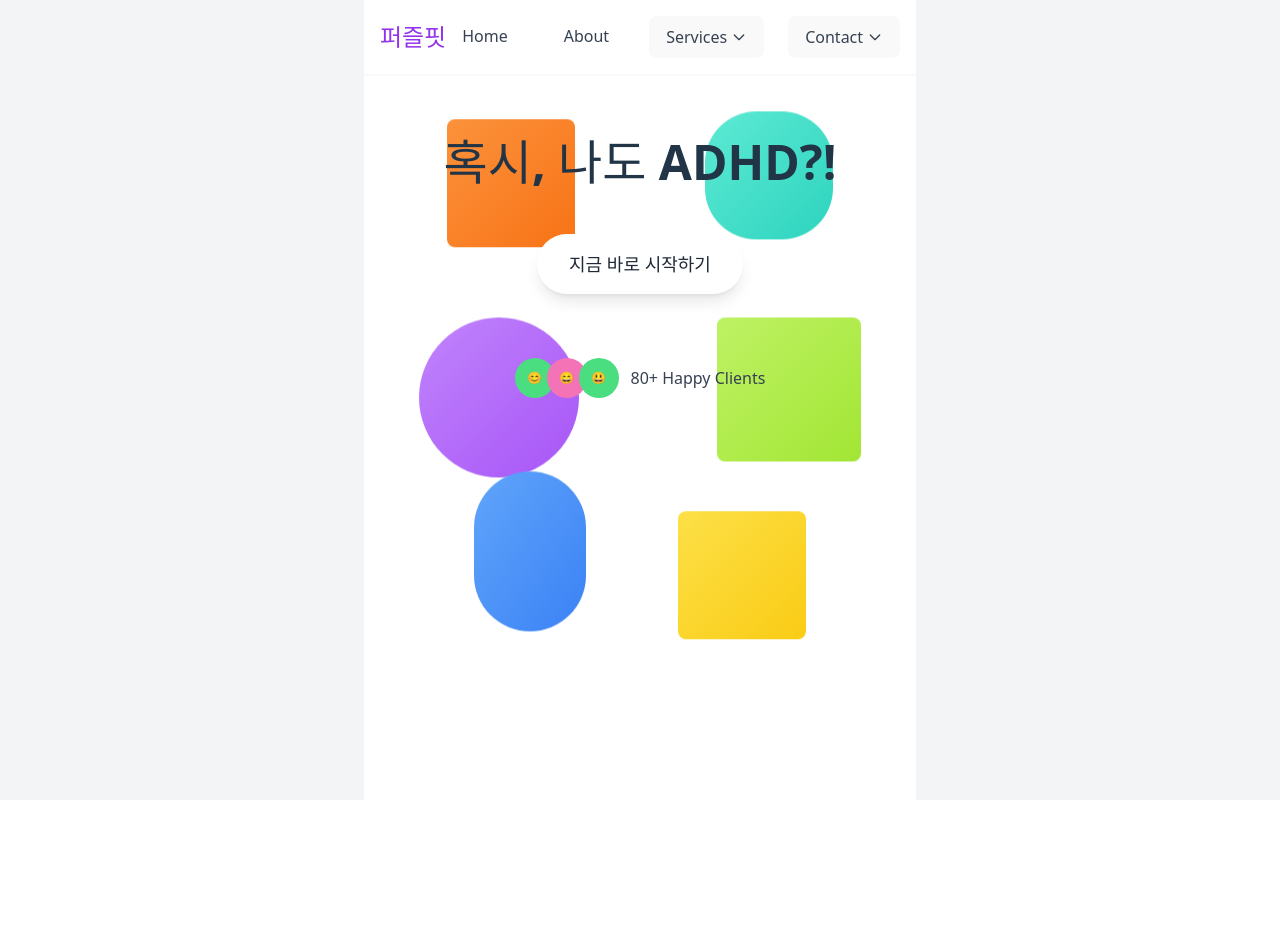
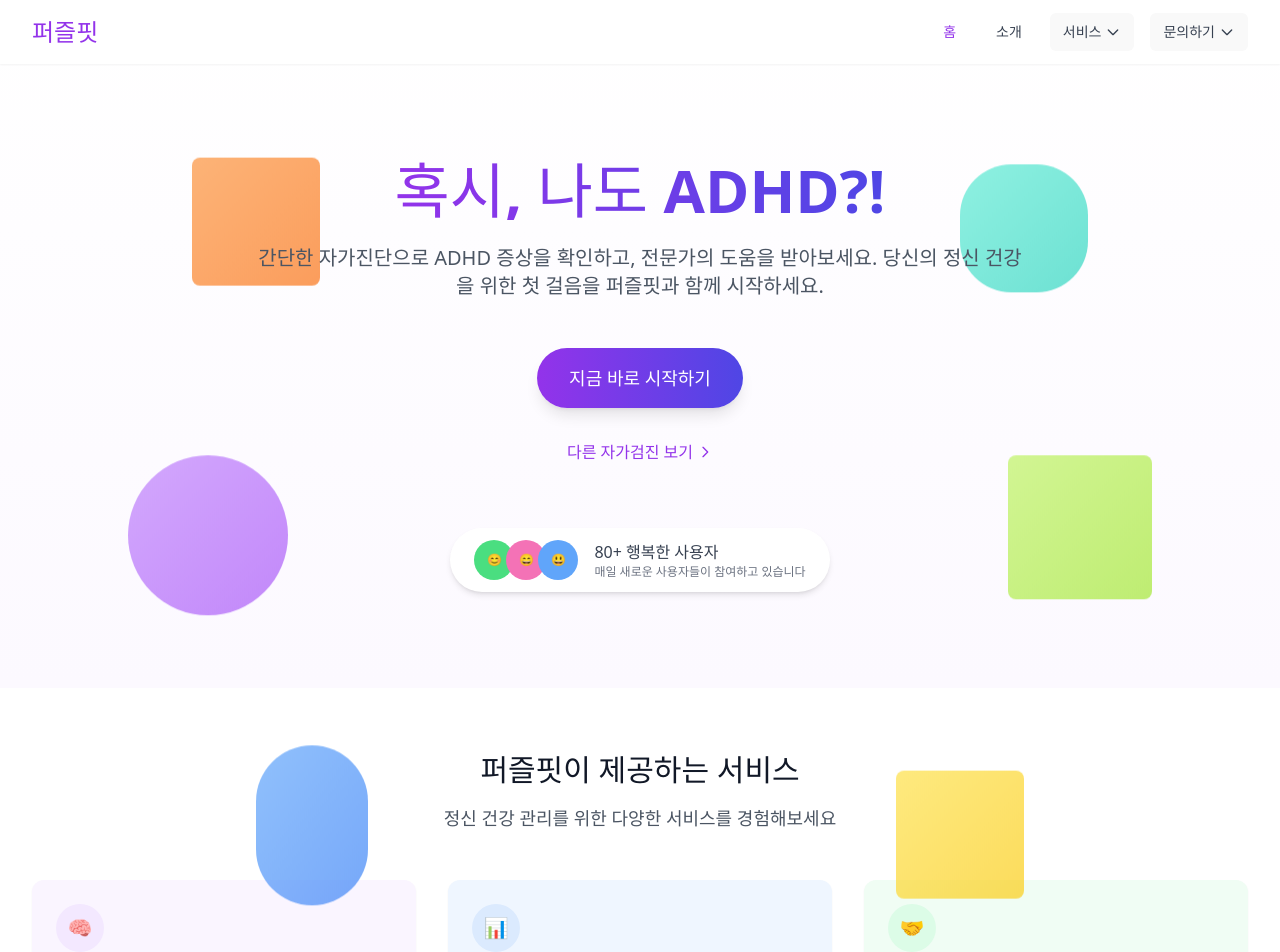
Before and after one commit to maengsoyeong/adhd-app, a React (Vite) app: page / in a window 1280 px wide. Shown: the top 952 px of the page. Before the commit the page ends 800 px from the top, so only its background shows below. Built offline with nearby package versions, Linux system fonts and the light colour scheme; what @react-pdf/renderer would draw is missing.

Commit message:
UI change

```diff
--- a/src/components/NavBar.tsx
+++ b/src/components/NavBar.tsx
@@ -1,11 +1,13 @@
 import React, { useState, useRef, useEffect } from 'react';
-import { Link } from 'react-router-dom';
+import { Link, useLocation } from 'react-router-dom';
 
 const NavBar: React.FC = () => {
   const [showServices, setShowServices] = useState(false);
   const [showContact, setShowContact] = useState(false);
+  const [isMobileMenuOpen, setIsMobileMenuOpen] = useState(false);
   const servicesButtonRef = useRef<HTMLButtonElement>(null);
   const contactButtonRef = useRef<HTMLButtonElement>(null);
+  const location = useLocation();
 
   useEffect(() => {
     if (servicesButtonRef.current) {
@@ -19,41 +21,67 @@ const NavBar: React.FC = () => {
     }
   }, [showContact]);
 
+  // 페이지 변경 시 모바일 메뉴 닫기
+  useEffect(() => {
+    setIsMobileMenuOpen(false);
+    setShowServices(false);
+    setShowContact(false);
+  }, [location.pathname]);
+
+  // 현재 경로에 따라 활성화된 링크 스타일 적용
+  const isActive = (path: string) => {
+    return location.pathname === path ? 'text-purple-600 font-medium' : 'text-gray-700 hover:text-purple-600';
+  };
+
   return (
-    <nav className="flex justify-center items-center p-4 bg-white shadow-sm">
-      <div className="max-w-6xl w-full flex justify-between items-center">
-        <Link to="/" className="text-2xl font-bold text-purple-600">퍼즐핏</Link>
-        <div className="flex space-x-6">
-          <Link to="/" className="px-4 py-2 text-gray-700 hover:text-purple-600">Home</Link>
-          <Link to="/about" className="px-4 py-2 text-gray-700 hover:text-purple-600">About</Link>
+    <nav className="bg-white shadow-sm sticky top-0 z-50">
+      <div className="max-w-7xl mx-auto px-4 sm:px-6 lg:px-8">
+        <div className="flex justify-between h-16">
+          <div className="flex items-center">
+            <Link to="/" className="flex-shrink-0 flex items-center">
+              <span className="text-2xl font-bold text-purple-600">퍼즐핏</span>
+            </Link>
+          </div>
+
+          {/* 데스크톱 메뉴 */}
+          <div className="hidden md:ml-6 md:flex md:items-center md:space-x-4">
+            <Link to="/" className={`px-3 py-2 rounded-md text-sm font-medium ${isActive('/')}`}>
+              홈
+            </Link>
+            <Link to="/about" className={`px-3 py-2 rounded-md text-sm font-medium ${isActive('/about')}`}>
+              소개
+            </Link>
 
             {/* 서비스 드롭다운 */}
             <div className="relative">
               <button
                 ref={servicesButtonRef}
-              className="px-4 py-2 text-gray-700 hover:text-purple-600 flex items-center"
-              onClick={() => setShowServices(!showServices)}
+                className={`px-3 py-2 rounded-md text-sm font-medium flex items-center ${showServices ? 'text-purple-600' : 'text-gray-700 hover:text-purple-600'}`}
+                onClick={() => {
+                  setShowServices(!showServices);
+                  setShowContact(false);
+                }}
                 aria-expanded="false"
                 aria-haspopup="true"
               >
-              Services
-              <svg className="w-4 h-4 ml-1" fill="none" stroke="currentColor" viewBox="0 0 24 24" xmlns="http://www.w3.org/2000/svg">
+                서비스
+                <svg className={`w-4 h-4 ml-1 transition-transform ${showServices ? 'rotate-180' : ''}`} fill="none" stroke="currentColor" viewBox="0 0 24 24" xmlns="http://www.w3.org/2000/svg">
                   <path strokeLinecap="round" strokeLinejoin="round" strokeWidth={2} d="M19 9l-7 7-7-7" />
                 </svg>
               </button>
 
               {showServices && (
-              <div className="absolute left-0 mt-2 w-48 bg-white rounded-md shadow-lg z-50">
+                <div className="absolute right-0 mt-2 w-48 bg-white rounded-md shadow-lg ring-1 ring-black ring-opacity-5 py-1 z-50 transition-all duration-200 ease-in-out">
                   <Link
                     to="/intro"
-                  className="block px-4 py-2 text-gray-700 hover:bg-purple-100"
+                    className="block px-4 py-2 text-sm text-gray-700 hover:bg-purple-50"
                     onClick={() => setShowServices(false)}
                   >
                     ADHD 자가진단
                   </Link>
                   <Link
                     to="/self-check"
-                  className="block px-4 py-2 text-gray-700 hover:bg-purple-100"
+                    className="block px-4 py-2 text-sm text-gray-700 hover:bg-purple-50"
                     onClick={() => setShowServices(false)}
                   >
                     무료 자가검진
@@ -66,36 +94,39 @@ const NavBar: React.FC = () => {
             <div className="relative">
               <button
                 ref={contactButtonRef}
-              className="px-4 py-2 text-gray-700 hover:text-purple-600 flex items-center"
-              onClick={() => setShowContact(!showContact)}
+                className={`px-3 py-2 rounded-md text-sm font-medium flex items-center ${showContact ? 'text-purple-600' : 'text-gray-700 hover:text-purple-600'}`}
+                onClick={() => {
+                  setShowContact(!showContact);
+                  setShowServices(false);
+                }}
                 aria-expanded="false"
                 aria-haspopup="true"
               >
-              Contact
-              <svg className="w-4 h-4 ml-1" fill="none" stroke="currentColor" viewBox="0 0 24 24" xmlns="http://www.w3.org/2000/svg">
+                문의하기
+                <svg className={`w-4 h-4 ml-1 transition-transform ${showContact ? 'rotate-180' : ''}`} fill="none" stroke="currentColor" viewBox="0 0 24 24" xmlns="http://www.w3.org/2000/svg">
                   <path strokeLinecap="round" strokeLinejoin="round" strokeWidth={2} d="M19 9l-7 7-7-7" />
                 </svg>
               </button>
 
               {showContact && (
-              <div className="absolute left-0 mt-2 w-48 bg-white rounded-md shadow-lg z-50">
+                <div className="absolute right-0 mt-2 w-48 bg-white rounded-md shadow-lg ring-1 ring-black ring-opacity-5 py-1 z-50 transition-all duration-200 ease-in-out">
                   <Link
                     to="/contact"
-                  className="block px-4 py-2 text-gray-700 hover:bg-purple-100"
+                    className="block px-4 py-2 text-sm text-gray-700 hover:bg-purple-50"
                     onClick={() => setShowContact(false)}
                   >
                     일반 문의
                   </Link>
                   <Link
                     to="/education-inquiry"
-                  className="block px-4 py-2 text-gray-700 hover:bg-purple-100"
+                    className="block px-4 py-2 text-sm text-gray-700 hover:bg-purple-50"
                     onClick={() => setShowContact(false)}
                   >
                     교육 문의
                   </Link>
                   <Link
                     to="/corporate-inquiry"
-                  className="block px-4 py-2 text-gray-700 hover:bg-purple-100"
+                    className="block px-4 py-2 text-sm text-gray-700 hover:bg-purple-50"
                     onClick={() => setShowContact(false)}
                   >
                     기업 문의
@@ -104,6 +135,84 @@ const NavBar: React.FC = () => {
               )}
             </div>
           </div>
+
+          {/* 모바일 메뉴 버튼 */}
+          <div className="md:hidden flex items-center">
+            <button
+              onClick={() => setIsMobileMenuOpen(!isMobileMenuOpen)}
+              className="inline-flex items-center justify-center p-2 rounded-md text-gray-700 hover:text-purple-600 hover:bg-gray-100 focus:outline-none focus:ring-2 focus:ring-inset focus:ring-purple-500"
+              aria-expanded="false"
+            >
+              <span className="sr-only">메뉴 열기</span>
+              {isMobileMenuOpen ? (
+                <svg className="block h-6 w-6" xmlns="http://www.w3.org/2000/svg" fill="none" viewBox="0 0 24 24" stroke="currentColor" aria-hidden="true">
+                  <path strokeLinecap="round" strokeLinejoin="round" strokeWidth="2" d="M6 18L18 6M6 6l12 12" />
+                </svg>
+              ) : (
+                <svg className="block h-6 w-6" xmlns="http://www.w3.org/2000/svg" fill="none" viewBox="0 0 24 24" stroke="currentColor" aria-hidden="true">
+                  <path strokeLinecap="round" strokeLinejoin="round" strokeWidth="2" d="M4 6h16M4 12h16M4 18h16" />
+                </svg>
+              )}
+            </button>
+          </div>
+        </div>
+      </div>
+
+      {/* 모바일 메뉴 */}
+      <div className={`md:hidden ${isMobileMenuOpen ? 'block' : 'hidden'}`}>
+        <div className="px-2 pt-2 pb-3 space-y-1 sm:px-3">
+          <Link to="/" className={`block px-3 py-2 rounded-md text-base font-medium ${isActive('/')}`}>
+            홈
+          </Link>
+          <Link to="/about" className={`block px-3 py-2 rounded-md text-base font-medium ${isActive('/about')}`}>
+            소개
+          </Link>
+
+          <button
+            className="w-full text-left px-3 py-2 rounded-md text-base font-medium text-gray-700 hover:text-purple-600 hover:bg-gray-100"
+            onClick={() => setShowServices(!showServices)}
+          >
+            서비스
+            <svg className={`inline-block w-4 h-4 ml-1 transition-transform ${showServices ? 'rotate-180' : ''}`} fill="none" stroke="currentColor" viewBox="0 0 24 24" xmlns="http://www.w3.org/2000/svg">
+              <path strokeLinecap="round" strokeLinejoin="round" strokeWidth={2} d="M19 9l-7 7-7-7" />
+            </svg>
+          </button>
+
+          {showServices && (
+            <div className="pl-4 space-y-1">
+              <Link to="/intro" className="block px-3 py-2 rounded-md text-base font-medium text-gray-700 hover:text-purple-600 hover:bg-gray-100">
+                ADHD 자가진단
+              </Link>
+              <Link to="/self-check" className="block px-3 py-2 rounded-md text-base font-medium text-gray-700 hover:text-purple-600 hover:bg-gray-100">
+                무료 자가검진
+              </Link>
+            </div>
+          )}
+
+          <button
+            className="w-full text-left px-3 py-2 rounded-md text-base font-medium text-gray-700 hover:text-purple-600 hover:bg-gray-100"
+            onClick={() => setShowContact(!showContact)}
+          >
+            문의하기
+            <svg className={`inline-block w-4 h-4 ml-1 transition-transform ${showContact ? 'rotate-180' : ''}`} fill="none" stroke="currentColor" viewBox="0 0 24 24" xmlns="http://www.w3.org/2000/svg">
+              <path strokeLinecap="round" strokeLinejoin="round" strokeWidth={2} d="M19 9l-7 7-7-7" />
+            </svg>
+          </button>
+
+          {showContact && (
+            <div className="pl-4 space-y-1">
+              <Link to="/contact" className="block px-3 py-2 rounded-md text-base font-medium text-gray-700 hover:text-purple-600 hover:bg-gray-100">
+                일반 문의
+              </Link>
+              <Link to="/education-inquiry" className="block px-3 py-2 rounded-md text-base font-medium text-gray-700 hover:text-purple-600 hover:bg-gray-100">
+                교육 문의
+              </Link>
+              <Link to="/corporate-inquiry" className="block px-3 py-2 rounded-md text-base font-medium text-gray-700 hover:text-purple-600 hover:bg-gray-100">
+                기업 문의
+              </Link>
+            </div>
+          )}
+        </div>
       </div>
     </nav>
   );
--- a/src/pages/LandingPage.tsx
+++ b/src/pages/LandingPage.tsx
@@ -4,51 +4,116 @@ import NavBar from '../components/NavBar';
 
 const LandingPage: React.FC = () => {
   return (
-    <div className="min-h-screen bg-white overflow-hidden relative">
+    <div className="min-h-screen bg-gradient-to-b from-white to-purple-50 overflow-hidden relative">
       {/* 네비게이션 바 */}
       <NavBar />
 
       {/* 메인 컨텐츠 */}
-      <div className="max-w-6xl mx-auto px-4 py-16 flex flex-col items-center justify-center relative z-10">
+      <div className="max-w-7xl mx-auto px-4 sm:px-6 lg:px-8 py-16 sm:py-24 flex flex-col items-center justify-center relative z-10">
         {/* 중앙 메시지 */}
-        <h1 className="text-5xl font-bold text-center mb-12">
+        <h1 className="text-4xl sm:text-5xl md:text-6xl font-extrabold text-center mb-6 text-transparent bg-clip-text bg-gradient-to-r from-purple-600 to-indigo-600">
           혹시, 나도 ADHD?!
         </h1>
+
+        <p className="text-xl text-gray-600 text-center max-w-3xl mb-12">
+          간단한 자가진단으로 ADHD 증상을 확인하고, 전문가의 도움을 받아보세요.
+          당신의 정신 건강을 위한 첫 걸음을 퍼즐핏과 함께 시작하세요.
+        </p>
 
         {/* 시작하기 버튼 */}
         <Link
           to="/intro"
-          className="px-8 py-4 bg-white text-gray-800 rounded-full shadow-lg hover:shadow-xl transition-all duration-300 text-lg font-medium"
+          className="px-8 py-4 bg-gradient-to-r from-purple-600 to-indigo-600 text-white rounded-full shadow-lg hover:shadow-xl transform hover:-translate-y-1 transition-all duration-300 text-lg font-medium"
         >
           지금 바로 시작하기
         </Link>
 
+        {/* 자가검진 바로가기 */}
+        <div className="mt-8">
+          <Link
+            to="/self-check"
+            className="text-purple-600 hover:text-purple-800 font-medium flex items-center"
+          >
+            다른 자가검진 보기
+            <svg className="w-4 h-4 ml-1" fill="none" stroke="currentColor" viewBox="0 0 24 24" xmlns="http://www.w3.org/2000/svg">
+              <path strokeLinecap="round" strokeLinejoin="round" strokeWidth={2} d="M9 5l7 7-7 7" />
+            </svg>
+          </Link>
+        </div>
+
         {/* 사용자 수 표시 */}
-        <div className="mt-16 flex items-center">
-          <div className="flex -space-x-2">
+        <div className="mt-16 flex items-center bg-white rounded-full px-6 py-3 shadow-md">
+          <div className="flex -space-x-2 mr-4">
             <div className="w-10 h-10 rounded-full bg-green-400 flex items-center justify-center text-white text-xs">
               😊
             </div>
             <div className="w-10 h-10 rounded-full bg-pink-400 flex items-center justify-center text-white text-xs">
               😄
             </div>
-            <div className="w-10 h-10 rounded-full bg-green-400 flex items-center justify-center text-white text-xs">
+            <div className="w-10 h-10 rounded-full bg-blue-400 flex items-center justify-center text-white text-xs">
               😃
             </div>
           </div>
-          <span className="ml-3 text-gray-700">80+ Happy Clients</span>
+          <div>
+            <span className="text-gray-700 font-medium">80+ 행복한 사용자</span>
+            <p className="text-xs text-gray-500">매일 새로운 사용자들이 참여하고 있습니다</p>
+          </div>
         </div>
       </div>
 
       {/* 3D 오브젝트들 */}
-      <div className="absolute top-0 left-0 w-full h-full pointer-events-none">
+      <div className="absolute top-0 left-0 w-full h-full pointer-events-none overflow-hidden">
         {/* 오브젝트들 */}
-        <div className="absolute top-[15%] left-[15%] w-32 h-32 bg-gradient-to-br from-orange-400 to-orange-500 rounded-lg transform rotate-45 animate-float-slow"></div>
-        <div className="absolute top-[15%] right-[15%] w-32 h-32 bg-gradient-to-br from-teal-300 to-teal-400 rounded-[40%] transform rotate-[30deg] animate-float-medium"></div>
-        <div className="absolute top-[40%] left-[10%] w-40 h-40 bg-gradient-to-br from-purple-400 to-purple-500 rounded-full animate-float"></div>
-        <div className="absolute bottom-[20%] left-[20%] w-28 h-40 bg-gradient-to-br from-blue-400 to-blue-500 rounded-full animate-float-medium"></div>
-        <div className="absolute bottom-[20%] right-[20%] w-32 h-32 bg-gradient-to-br from-yellow-300 to-yellow-400 rounded-lg transform rotate-12 animate-float-slow"></div>
-        <div className="absolute top-[40%] right-[10%] w-36 h-36 bg-gradient-to-br from-lime-300 to-lime-400 rounded-lg transform rotate-45 animate-float"></div>
+        <div className="absolute top-[15%] left-[15%] w-32 h-32 bg-gradient-to-br from-orange-400 to-orange-500 rounded-lg transform rotate-45 animate-float-slow opacity-70"></div>
+        <div className="absolute top-[15%] right-[15%] w-32 h-32 bg-gradient-to-br from-teal-300 to-teal-400 rounded-[40%] transform rotate-[30deg] animate-float-medium opacity-70"></div>
+        <div className="absolute top-[40%] left-[10%] w-40 h-40 bg-gradient-to-br from-purple-400 to-purple-500 rounded-full animate-float opacity-70"></div>
+        <div className="absolute bottom-[20%] left-[20%] w-28 h-40 bg-gradient-to-br from-blue-400 to-blue-500 rounded-full animate-float-medium opacity-70"></div>
+        <div className="absolute bottom-[20%] right-[20%] w-32 h-32 bg-gradient-to-br from-yellow-300 to-yellow-400 rounded-lg transform rotate-12 animate-float-slow opacity-70"></div>
+        <div className="absolute top-[40%] right-[10%] w-36 h-36 bg-gradient-to-br from-lime-300 to-lime-400 rounded-lg transform rotate-45 animate-float opacity-70"></div>
+      </div>
+
+      {/* 하단 정보 섹션 */}
+      <div className="bg-white py-16">
+        <div className="max-w-7xl mx-auto px-4 sm:px-6 lg:px-8">
+          <div className="text-center mb-12">
+            <h2 className="text-3xl font-bold text-gray-900">퍼즐핏이 제공하는 서비스</h2>
+            <p className="mt-4 text-lg text-gray-600">
+              정신 건강 관리를 위한 다양한 서비스를 경험해보세요
+            </p>
+          </div>
+
+          <div className="grid grid-cols-1 md:grid-cols-3 gap-8">
+            <div className="bg-purple-50 rounded-xl p-6 shadow-sm hover:shadow-md transition-shadow">
+              <div className="w-12 h-12 bg-purple-100 rounded-full flex items-center justify-center text-purple-600 text-xl mb-4">
+                🧠
+              </div>
+              <h3 className="text-xl font-semibold text-gray-900 mb-2">ADHD 자가진단</h3>
+              <p className="text-gray-600">
+                과학적으로 검증된 설문을 통해 ADHD 증상을 확인하고 결과를 분석해드립니다.
+              </p>
+            </div>
+
+            <div className="bg-blue-50 rounded-xl p-6 shadow-sm hover:shadow-md transition-shadow">
+              <div className="w-12 h-12 bg-blue-100 rounded-full flex items-center justify-center text-blue-600 text-xl mb-4">
+                📊
+              </div>
+              <h3 className="text-xl font-semibold text-gray-900 mb-2">다양한 자가검진</h3>
+              <p className="text-gray-600">
+                우울증, 불안장애 등 다양한 정신 건강 검사를 무료로 제공합니다.
+              </p>
+            </div>
+
+            <div className="bg-green-50 rounded-xl p-6 shadow-sm hover:shadow-md transition-shadow">
+              <div className="w-12 h-12 bg-green-100 rounded-full flex items-center justify-center text-green-600 text-xl mb-4">
+                🤝
+              </div>
+              <h3 className="text-xl font-semibold text-gray-900 mb-2">전문가 연결</h3>
+              <p className="text-gray-600">
+                검사 결과를 바탕으로 적합한 전문가를 추천해드립니다.
+              </p>
+            </div>
+          </div>
+        </div>
       </div>
     </div>
   );
--- a/tailwind.config.js
+++ b/tailwind.config.js
@@ -6,20 +6,22 @@ export default {
   ],
   theme: {
     extend: {
+      animation: {
+        'float': 'float 6s ease-in-out infinite',
+        'float-slow': 'float 8s ease-in-out infinite',
+        'float-medium': 'float 7s ease-in-out infinite',
+      },
       keyframes: {
         float: {
           '0%, 100%': { transform: 'translateY(0)' },
-          '50%': { transform: 'translateY(-10px)' },
+          '50%': { transform: 'translateY(-20px)' },
         }
       },
-      animation: {
-        float: 'float 3s ease-in-out infinite',
-        'float-slow': 'float 5s ease-in-out infinite',
-        'float-medium': 'float 4s ease-in-out infinite',
-      }
+      backdropFilter: {
+        'none': 'none',
+        'blur': 'blur(20px)',
+      },
     },
   },
-  plugins: [
-    require('@tailwindcss/forms'),
-  ],
+  plugins: [],
 }
```
Lines whose indentation alone changed are shown as unchanged.
